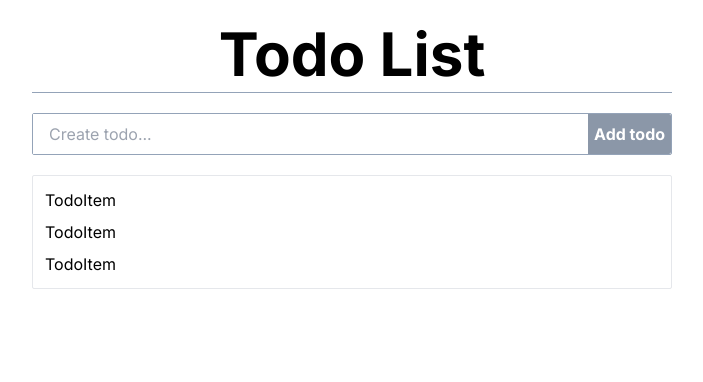
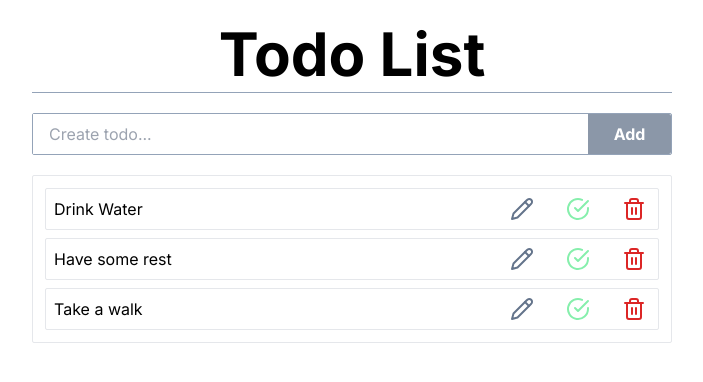
Before and after one commit to chukwudinweze/todo-app-prisma-mongodb, a Next.js app: page / in a window 1280 px wide. Shown: the top 382 px of the page, without its empty margins (288-991 px from the left). Built offline with nearby package versions, Linux system fonts and the light colour scheme.

Commit message:
Added listiem action buttons

```diff
--- a/components/input.tsx
+++ b/components/input.tsx
@@ -10,7 +10,7 @@ const Input = () => {
   const createTodo = (e: React.FormEvent) => {
     e.preventDefault();
     if (!todoValue) {
-      alert("Input value");
+      alert("Please enter a value");
       return;
     }
     setIsLoading(true);
@@ -39,7 +39,7 @@ const Input = () => {
         type="submit"
         disabled={isLoading}
       >
-        Add todo
+        Add
       </button>
     </form>
   );
--- a/components/todo-item.tsx
+++ b/components/todo-item.tsx
@@ -1,10 +1,38 @@
+import { Check, CheckCircle, Pencil, Trash2 } from "lucide-react";
+
 interface TodoItemProps {
   title: string;
   id: string;
 }
 
 const TodoItem = ({ title, id }: TodoItemProps) => {
-  return <div>TodoItem</div>;
+  const completeTodo = () => {
+    alert("task completed");
+  };
+
+  const editTask = () => {
+    alert("edit task completed");
+  };
+
+  const deleteTask = () => {
+    alert("delete task completed");
+  };
+  return (
+    <li className="w-full rounded-sm border p-2 flex">
+      {title}
+      <div className="ml-auto flex space-x-6">
+        <button className="px-1">
+          <Pencil className="text-slate-500" />
+        </button>
+        <button className="px-1" type="submit">
+          <CheckCircle className="text-green-300" />
+        </button>
+        <button className="px-1" type="submit">
+          <Trash2 className="text-red-600" />
+        </button>
+      </div>
+    </li>
+  );
 };
 
 export default TodoItem;
--- a/components/todo-list.tsx
+++ b/components/todo-list.tsx
@@ -3,17 +3,17 @@ import TodoItem from "./todo-item";
 const TodoList = () => {
   // fetch todo
   const todo = [
-    { title: "eat rice", id: "1" },
-    { title: "eat rice", id: "1" },
+    { title: "Drink Water", id: "1" },
+    { title: "Have some rest", id: "2" },
     ,
-    { title: "eat rice", id: "1" },
+    { title: "Take a walk", id: "3" },
   ];
   return (
-    <div className="w-full rounded-sm border p-3 space-y-2">
+    <ul className="w-full rounded-sm border p-3 space-y-2">
       {todo.map((todo) => (
-        <TodoItem key={todo?.id} title={todo?.id!} id={todo?.id!} />
+        <TodoItem key={todo?.id} title={todo?.title!} id={todo?.id!} />
       ))}
-    </div>
+    </ul>
   );
 };
 
--- a/package.json
+++ b/package.json
@@ -9,6 +9,7 @@
     "lint": "next lint"
   },
   "dependencies": {
+    "lucide-react": "^0.290.0",
     "next": "14.0.0",
     "react": "^18",
     "react-dom": "^18",
```
Also changed, not shown: app/(root)/page.tsx (renamed from app/page.tsx), 1 other file (tests, documents, lock files or other folders).
